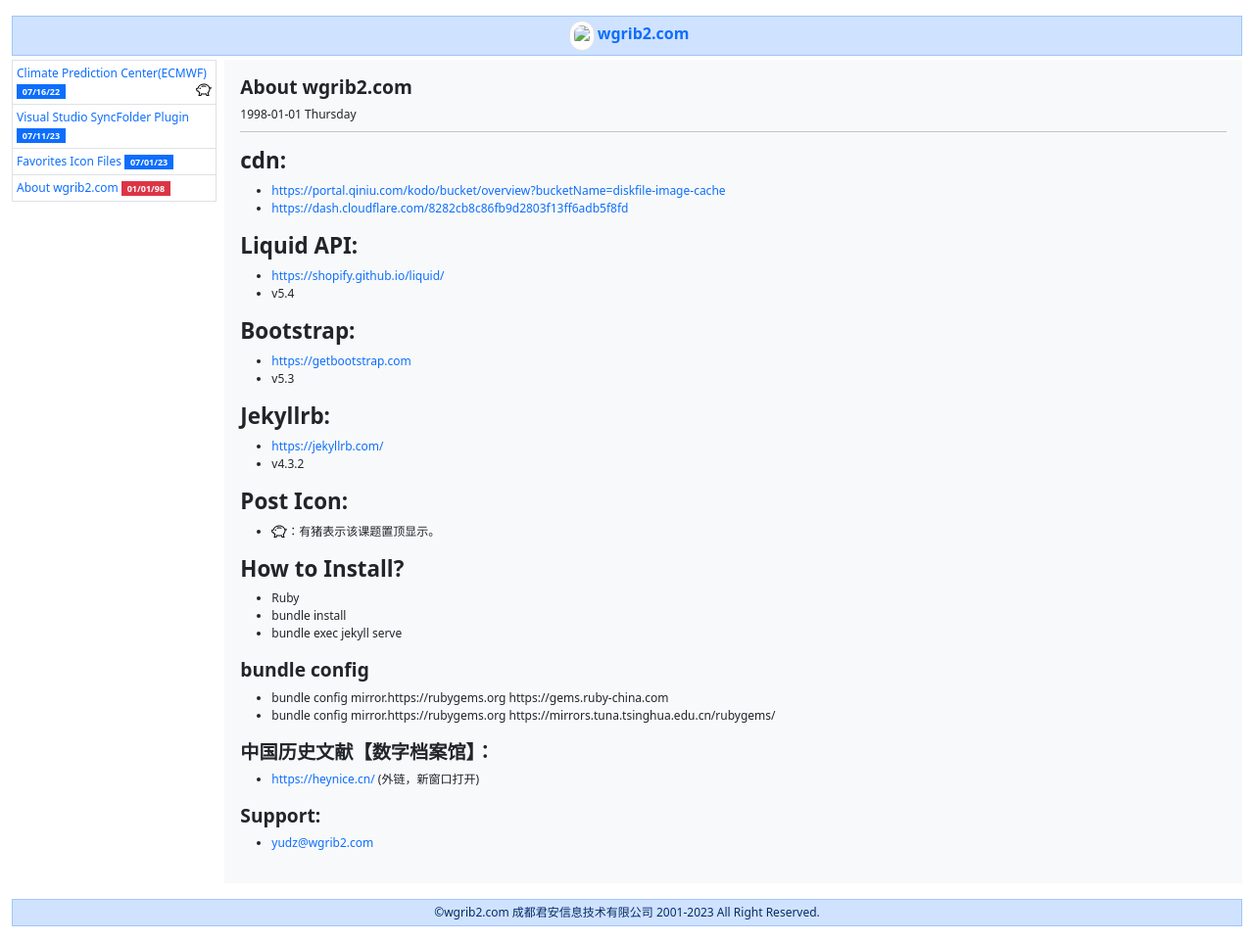
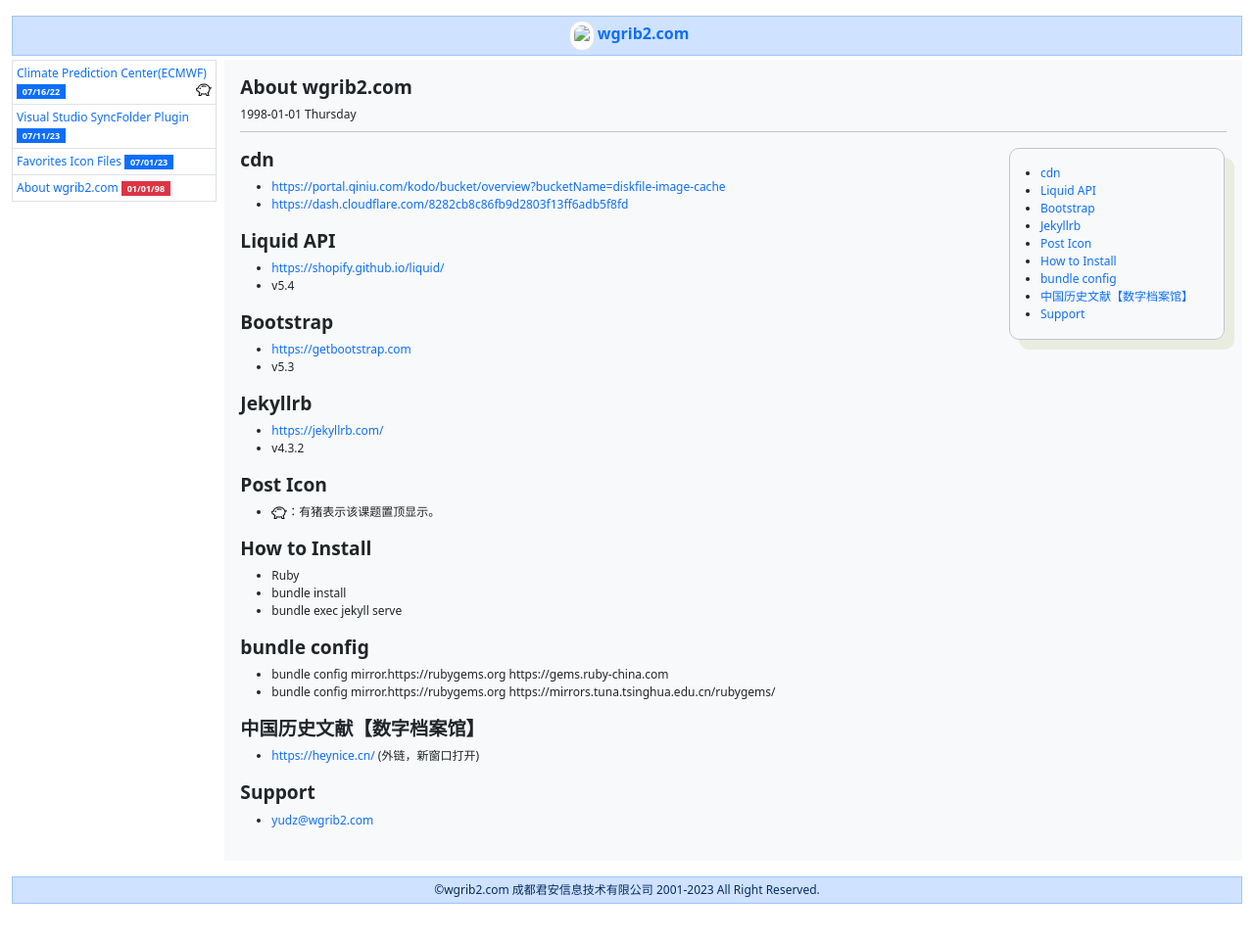
Before and after one commit to helloyuzz/wgrib2.com, a Jekyll site: the page built from _posts/1998-01-01-About.md, in a window 1280 px wide. Shown: the whole page at 98% size. Built offline with Jekyll 4.4.1, drawn with Linux system fonts in a browser that asks for light colours; after the commit the page ends 939 px from its top, so only the background shows below that.

Commit message:
Update 1998-01-01-About.md

```diff
--- a/_posts/1998-01-01-About.md
+++ b/_posts/1998-01-01-About.md
@@ -4,27 +4,38 @@ title: About wgrib2.com
 categories: Post
 fixtop: false
 ---
+<!--TOC-->
+- [cdn](#cdn)
+- [Liquid API](#liquid-api)
+- [Bootstrap](#bootstrap)
+- [Jekyllrb](#jekyllrb)
+- [Post Icon](#post-icon)
+- [How to Install](#how-to-install)
+- [bundle config](#bundle-config)
+- [中国历史文献【数字档案馆】](#)
+- [Support](#support)
+<!--/TOC-->
 
-## cdn:
+### cdn
  - [https://portal.qiniu.com/kodo/bucket/overview?bucketName=diskfile-image-cache](https://portal.qiniu.com/kodo/bucket/overview?bucketName=diskfile-image-cache){:target="_blank"}
  - [https://dash.cloudflare.com/8282cb8c86fb9d2803f13ff6adb5f8fd](https://dash.cloudflare.com/8282cb8c86fb9d2803f13ff6adb5f8fd){:target="_blank"}
 
-## Liquid API:
+### Liquid API
   - [https://shopify.github.io/liquid/](https://shopify.github.io/liquid/){:target="_blank"}
   - v5.4
 
-## Bootstrap:
+### Bootstrap
  - [https://getbootstrap.com](https://getbootstrap.com/){:target="_blank"}
  - v5.3
 
-## Jekyllrb:
+### Jekyllrb
  - [https://jekyllrb.com/](https://jekyllrb.com/){:target="_blank"}
  - v4.3.2
 
-## Post Icon:
+### Post Icon
 - <img src="/assets/piggy.svg" class="fw-bold text-danger" title="该课题已置顶">：有猪表示该课题置顶显示。
 
-## How to Install?
+### How to Install
 
   - Ruby
   - bundle install
@@ -34,8 +45,8 @@ fixtop: false
 - bundle config mirror.https://rubygems.org https://gems.ruby-china.com
 - bundle config mirror.https://rubygems.org https://mirrors.tuna.tsinghua.edu.cn/rubygems/
 
-### 中国历史文献【数字档案馆】：
+### 中国历史文献【数字档案馆】
 - [https://heynice.cn/](https://heynice.cn/){:target="_blank"} (外链，新窗口打开)
 
-### Support:
+### Support
  - <a class="u-email" href="mailto:{{ site.email }}">{{ site.email }}</a>
```
